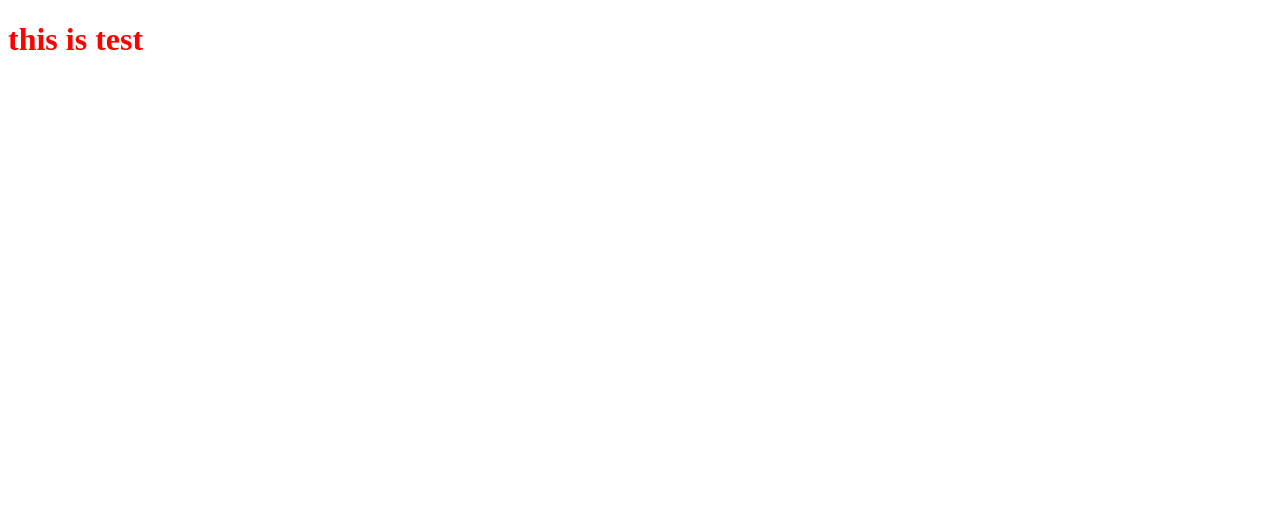
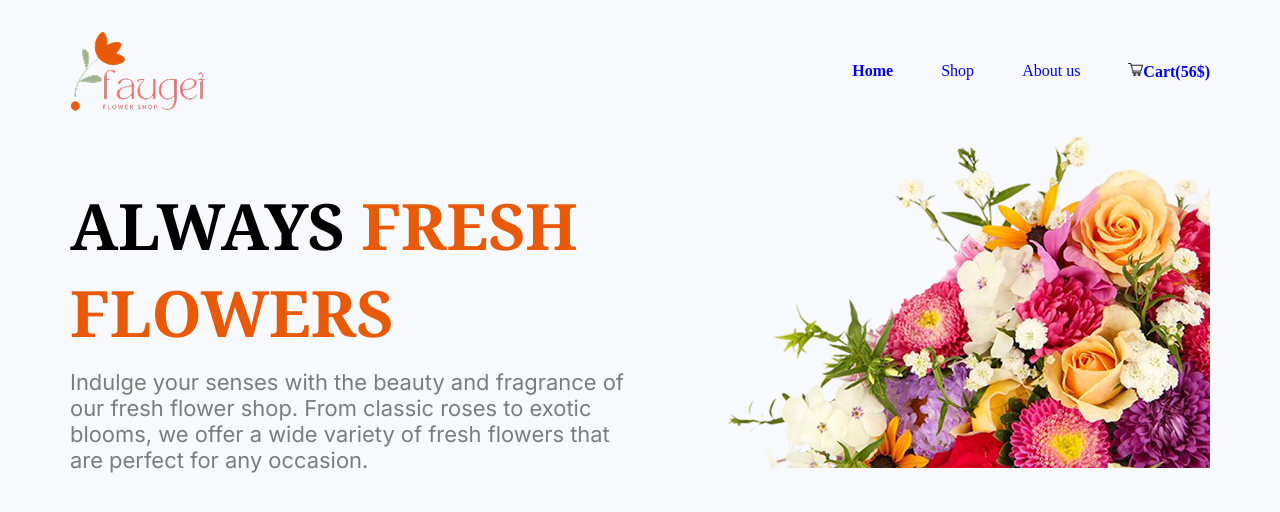
Before and after one commit to sabakdas/assignment-two, a plain HTML site: page index.html in a window 1280 px wide. Drawn offline with Linux system fonts and the light colour scheme.

Commit message:
navbar and banner section added

```diff
--- a/index.html
+++ b/index.html
@@ -4,12 +4,33 @@
     <meta charset="UTF-8">
     <meta name="viewport" content="width=device-width, initial-scale=1.0">
     <link rel="stylesheet" href="styles/style.css">
+    <link rel="shortcut icon" href="B12A02-Responsive-Flowers/assets/logo.png" type="image/x-icon">
     <title>Responsive webpage design</title>
 </head>
 <body>
     <header>
-        <h1>this is test</h1>
+        <nav class="navbar display-flex ">
+            <figure>
+                <img src="B12A02-Responsive-Flowers/assets/logo.png" alt="this is logo">
+            </figure>
 
+            <ul class="nav-links display-flex">
+                <li class="nav-itmes hidden"><a class="nav-link" href="#"><b>Home</b></a></li>
+                <li class="nav-itmes hidden"><a class="nav-link" href="#">Shop</a></li>
+                <li class="nav-itmes hidden"><a class="nav-link" href="#">About us</a></li>
+                <li class="nav-itmes"><img src="B12A02-Responsive-Flowers/assets/shopping-cart.png" alt="cart icon"><a class="nav-link" href="#"><b>Cart(56$)</b></a></li>
+
+            </ul>
+        </nav>
+        <div class="banner ">
+            <div class="banner-content">
+                <h1 class="banner-title noto-serif-normal">ALWAYS <span class="banner-title-style primary-color">FRESH<br>FLOWERS</span></h1>
+                <p class="banner-description inter-normal secondary-color">Indulge your senses with the beauty and fragrance of our fresh flower shop. From classic roses to exotic blooms, we offer a wide variety of fresh flowers that are perfect for any occasion. </p>
+            </div>
+            <div>
+                <img src="B12A02-Responsive-Flowers/assets/hero-flower.png" alt="this is a flower image">
+            </div>
+        </div>
     </header>
     <main>
 
--- a/styles/style.css
+++ b/styles/style.css
@@ -1,3 +1,102 @@
-h1{
-    color:red;
+
+@import url('https://fonts.googleapis.com/css2?family=Inter:ital,opsz,wght@0,14..32,100..900;1,14..32,100..900&family=Noto+Serif:ital,wght@0,100..900;1,100..900&display=swap');
+
+.noto-serif-normal {
+  font-family: "Noto Serif", serif;
+  font-optical-sizing: auto;
+  font-style: normal;
+  font-variation-settings:
+    "wdth" 100;
 }
+.inter-normal{
+  font-family: "Inter", sans-serif;
+  font-optical-sizing: auto;
+  font-style: normal;
+}
+/* shared style */
+.display-flex{
+    display: flex;
+}
+body{
+    max-width: 1140px;
+    margin:0 auto;
+    background-color:#f8f9fc;
+}
+.primary-color{
+    color:#E95A08;
+}
+.secondary-color{
+    color:rgba(0, 0, 0, 0.5);
+}
+html{
+    font-size: 16px;
+}
+/* navbar styles start */
+.navbar{
+    justify-content: space-between;
+   align-items: center;
+   padding:0 0;
+}
+figure{
+    margin:0;
+}
+ .navbar figure img{
+    display: block;
+    width:auto;
+}
+.nav-links img{
+    width: 15px;
+    height: 15px;
+}
+.nav-itmes{
+list-style: none;
+margin-left: 48px;
+}
+.nav-links a{
+    text-decoration: none;
+}
+header{
+    margin-bottom: 109px;
+    margin-top: 30px;
+}
+/* banner styles */
+.banner{
+    display: flex;
+    align-items: last baseline;
+}
+.banner-content h1{
+    font-weight: bold;
+    font-size: 4rem;
+    margin-bottom: 0px;
+    margin-top: 0px;
+}
+.banner-content p{
+    margin-top: 13px;
+    padding: 0;
+    margin-bottom: 0px;
+    font-size: 1.37rem;
+}
+/* Responsive media query */
+@media screen and (max-width:576px){
+  .navbar{
+    margin:0 16px;
+  }
+    .banner{
+        flex-direction: column-reverse;
+    }
+    .banner-content h1{
+        margin:28px 16px 13px 16px;
+        font-size: 1.5rem;
+
+    }
+    .banner-content p{
+        margin: 0 16px;
+        font-size: 0.875rem;
+    }
+    .banner img{
+        width: 100%;
+    }
+    .hidden{
+        display: none;
+    }
+}
```
Also changed, not shown: B12A02-Responsive-Flowers/assets/shopping-cart.png (added).
